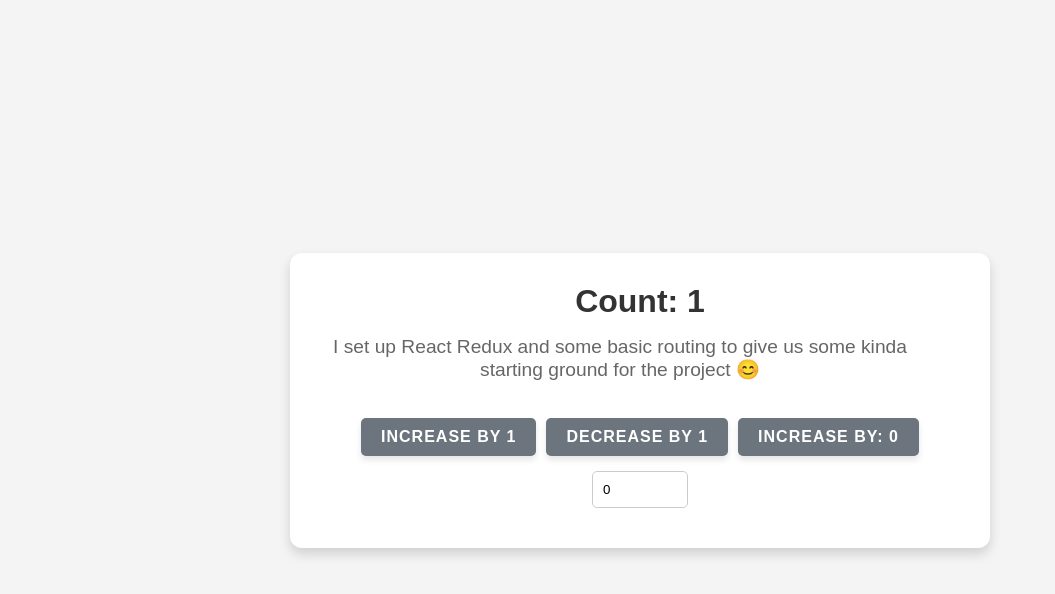
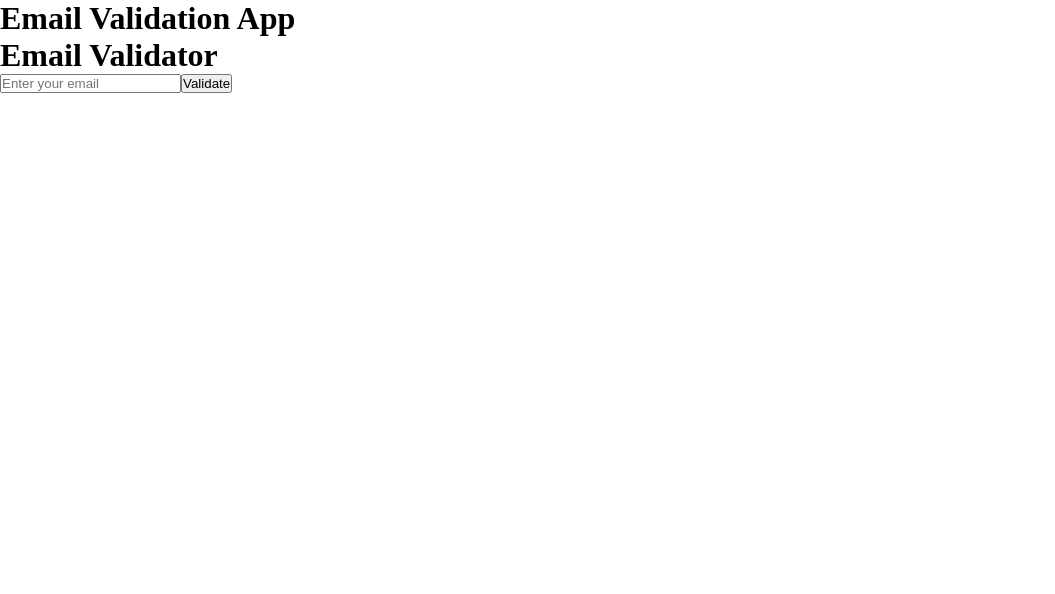
Before and after one commit to JonathanGian/TS_Group_App, a React (Vite) app: page / in a window 1280 px wide. Shown: the top 594 px of the page, without its empty margins (0-1055 px from the left). Built offline with nearby package versions, Linux system fonts and the light colour scheme.

Commit message:
add: basic functionality

```diff
--- a/package.json
+++ b/package.json
@@ -11,6 +11,8 @@
   },
   "dependencies": {
     "@reduxjs/toolkit": "^2.5.1",
+    "@types/axios": "^0.9.36",
+    "axios": "^1.7.9",
     "react": "^18.3.1",
     "react-dom": "^18.3.1",
     "react-redux": "^9.2.0",
--- a/src/App.tsx
+++ b/src/App.tsx
@@ -1,16 +1,13 @@
-import { RouterProvider } from "react-router-dom";
-import createRoutes from "./Routes/appRoutes.tsx";
+import React from "react";
+import EmailValidator from "./Components/EmailValidator";
 
 function App() {
-
-
-  const router = createRoutes();
-
-  return (
-    <RouterProvider
-      router={router}
-    />
-  );
+	return (
+		<div className="App">
+			<h1>Email Validation App</h1>
+			<EmailValidator />
+		</div>
+	);
 }
 
 export default App;
--- /dev/null
+++ b/src/Components/EmailValidator.tsx
@@ -0,0 +1,81 @@
+import { useState } from "react";
+import { ValidationResult } from "../types";
+
+const EmailValidator = () => {
+	const [email, setEmail] = useState("");
+	const [validationResult, setValidationResult] = useState<ValidationResult | null>(null);
+	const API_KEY = "yjxf7CsSCR6xJxz9lloazDwwM6lHGOmgoa106vAIkIoyIstqPDtGeFQrfU8I";
+
+	const validateEmail = async () => {
+		if (!email) return;
+
+		const options = {
+			method: "GET",
+			headers: {
+				accept: "application/json",
+			},
+		};
+
+		try {
+			const url = `https://app.snapvalid.com/api/v1/verify?apikey=${API_KEY}&email=${email}`;
+			console.log("Request URL:", url);
+			const response = await fetch(url, options);
+			if (!response.ok) {
+				throw new Error(`HTTP error! status: ${response.status}`);
+			}
+			const data: ValidationResult = await response.json();
+			console.log("Full API Response:", data);
+			setValidationResult(data);
+		} catch (error) {
+			console.error("Error validating email:", error);
+			setValidationResult({
+				email,
+				user: "",
+				domain: "",
+				accept_all: 0,
+				role: 0,
+				free_email: 0,
+				disposable: 0,
+				spamtrap: 0,
+				success: false,
+				result: "invalid",
+				message: "Validation failed",
+			});
+		}
+	};
+
+	return (
+		<div>
+			<h1>Email Validator</h1>
+			<input
+				type="email"
+				value={email}
+				onChange={(e) => setEmail(e.target.value)}
+				placeholder="Enter your email"
+			/>
+			<button onClick={validateEmail}>Validate</button>
+			{validationResult && (
+				<div>
+					<h2>Validation Result:</h2>
+					<p>{validationResult.success ? "Valid Email" : "Invalid Email"}</p>
+					<p>{validationResult.message}</p>
+					<p>Email: {validationResult.email}</p>
+					{validationResult.success && (
+						<div>
+							<p>User: {validationResult.user}</p>
+							<p>Domain: {validationResult.domain}</p>
+							<p>Accept All: {validationResult.accept_all}</p>
+							<p>Role: {validationResult.role}</p>
+							<p>Free Email: {validationResult.free_email}</p>
+							<p>Disposable: {validationResult.disposable}</p>
+							<p>Spamtrap: {validationResult.spamtrap}</p>
+							<p>Result: {validationResult.result}</p>
+						</div>
+					)}
+				</div>
+			)}
+		</div>
+	);
+};
+
+export default EmailValidator;
--- /dev/null
+++ b/src/styles/App.css
@@ -0,0 +1,49 @@
+body {
+	font-family: Arial, sans-serif;
+	background-color: #f4f4f4;
+	margin: 0;
+	padding: 0;
+}
+
+.container {
+	max-width: 600px;
+	margin: 50px auto;
+	padding: 20px;
+	background: white;
+	border-radius: 8px;
+	box-shadow: 0 2px 10px rgba(0, 0, 0, 0.1);
+}
+
+h1 {
+	text-align: center;
+	color: #333;
+}
+
+.inputField {
+	width: 100%;
+	padding: 10px;
+	margin: 10px 0;
+	border: 1px solid #ccc;
+	border-radius: 4px;
+}
+
+.button {
+	width: 100%;
+	padding: 10px;
+	background-color: #28a745;
+	color: white;
+	border: none;
+	border-radius: 4px;
+	cursor: pointer;
+	transition: background-color 0.3s;
+}
+
+.button:hover {
+	background-color: #218838;
+}
+
+.result {
+	margin-top: 20px;
+	text-align: center;
+	font-size: 1.2rem;
+}
--- /dev/null
+++ b/src/types.ts
@@ -0,0 +1,13 @@
+export interface ValidationResult {
+	email: string;
+	user: string;
+	domain: string;
+	accept_all: number;
+	role: number;
+	free_email: number;
+	disposable: number;
+	spamtrap: number;
+	success: boolean;
+	result: string;
+	message: string;
+}
```
Also changed, not shown: src/Components/Header.tsx (deleted, +0 -9 lines), src/index.tsx (added, +11 -0 lines), 1 other file (tests, documents, lock files or other folders).
